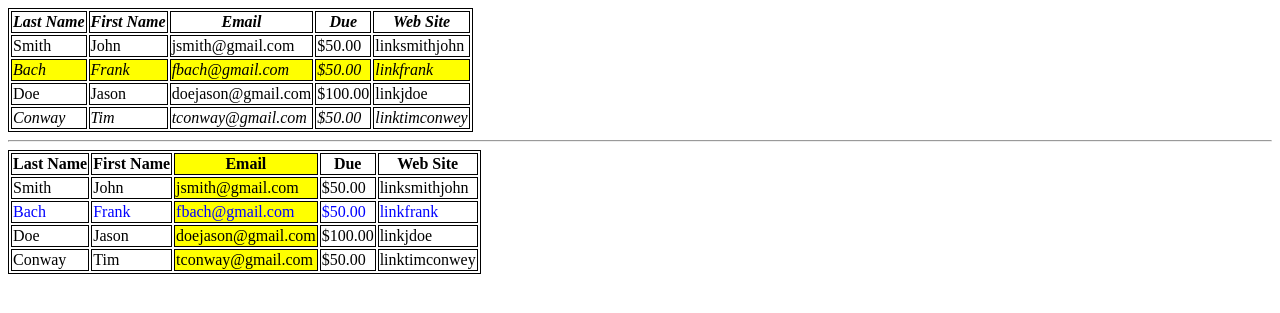
After one commit to KosticDusan4D/Learning_Process, a PHP site: page /zadatak1.html in a window 1280 px wide. The commit adds this page. Shown: the top 313 px of the page. Run offline with PHP 8.4, Linux system fonts and the light colour scheme.

Commit message:
04.12. skolski rad

```diff
--- a/4_TABELE/stil.css
+++ b/4_TABELE/stil.css
@@ -7,6 +7,7 @@ th{
 }
 td{
     border: 2px black solid;
+    padding: 10px;
 }
 #prvired{
     color: red;
--- /dev/null
+++ b/4_TABELE/zadatak1.html
@@ -0,0 +1,89 @@
+<!DOCTYPE html>
+<html lang="en">
+<head>
+    <meta charset="UTF-8">
+    <meta name="viewport" content="width=device-width, initial-scale=1.0">
+    <title>Zadatak 1</title>
+    <link rel="stylesheet" href="zadatakcss.css">
+</head>
+<body>
+
+    <table id="tabela1">
+        <tr>
+            <th>Last Name</th>
+            <th>First Name</th>
+            <th>Email</th>
+            <th>Due</th>
+            <th>Web Site</th>
+        </tr>
+        <tr>
+            <td>Smith</td>
+            <td>John</td>
+            <td>jsmith@gmail.com</td>
+            <td>$50.00</td>
+            <td>linksmithjohn</td>
+        </tr>
+        <tr class="zutired">
+            <td>Bach</td>
+            <td>Frank</td>
+            <td>fbach@gmail.com</td>
+            <td>$50.00</td>
+            <td>linkfrank</td>
+        </tr>
+        <tr>
+            <td>Doe</td>
+            <td>Jason</td>
+            <td>doejason@gmail.com</td>
+            <td>$100.00</td>
+            <td>linkjdoe</td>
+        </tr>
+        <tr>
+            <td>Conway</td>
+            <td>Tim</td>
+            <td>tconway@gmail.com</td>
+            <td>$50.00</td>
+            <td>linktimconwey</td>
+        </tr>
+    </table>
+    <hr>
+<div>
+    <table id="tabela2">
+        <tr>
+            <th>Last Name</th>
+            <th>First Name</th>
+            <th class="zutakolona">Email</th>
+            <th>Due</th>
+            <th>Web Site</th>
+        </tr>
+        <tr>
+            <td>Smith</td>
+            <td>John</td>
+            <td class="zutakolona">jsmith@gmail.com</td>
+            <td>$50.00</td>
+            <td>linksmithjohn</td>
+        </tr>
+        <tr>
+            <td>Bach</td>
+            <td>Frank</td>
+            <td class="zutakolona">fbach@gmail.com</td>
+            <td>$50.00</td>
+            <td>linkfrank</td>
+        </tr>
+        <tr>
+            <td>Doe</td>
+            <td>Jason</td>
+            <td class="zutakolona">doejason@gmail.com</td>
+            <td>$100.00</td>
+            <td>linkjdoe</td>
+        </tr>
+        <tr>
+            <td>Conway</td>
+            <td>Tim</td>
+            <td class="zutakolona">tconway@gmail.com</td>
+            <td>$50.00</td>
+            <td>linktimconwey</td>
+        </tr>
+    </table>
+</div>
+</body>
+</html>
--- /dev/null
+++ b/4_TABELE/zadatakcss.css
@@ -0,0 +1,18 @@
+table, th, td{
+    border: solid 1px black
+}
+.zutired{
+    background-color: yellow;
+}
+.zutakolona{
+    background-color: yellow;
+}
+#tabela1 tr:nth-child(odd){
+    font-style: italic ;
+}
+#tabela2 tr:nth-child(even):hover{
+    background-color: yellow;
+}
+#tabela2 tr:nth-child(3n){
+    color: blue;
+}
```
Also changed, not shown: 4_TABELE/index.html (+33 -0 lines), 5_FORME/index.html (added, +115 -0 lines).
